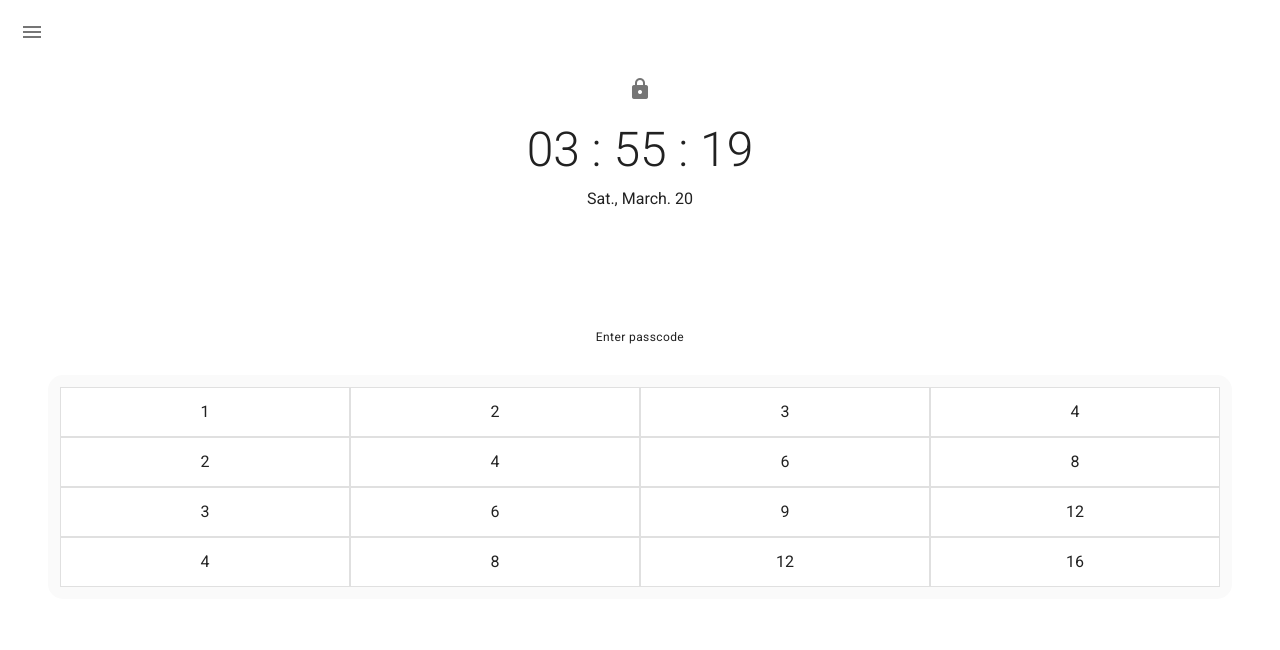
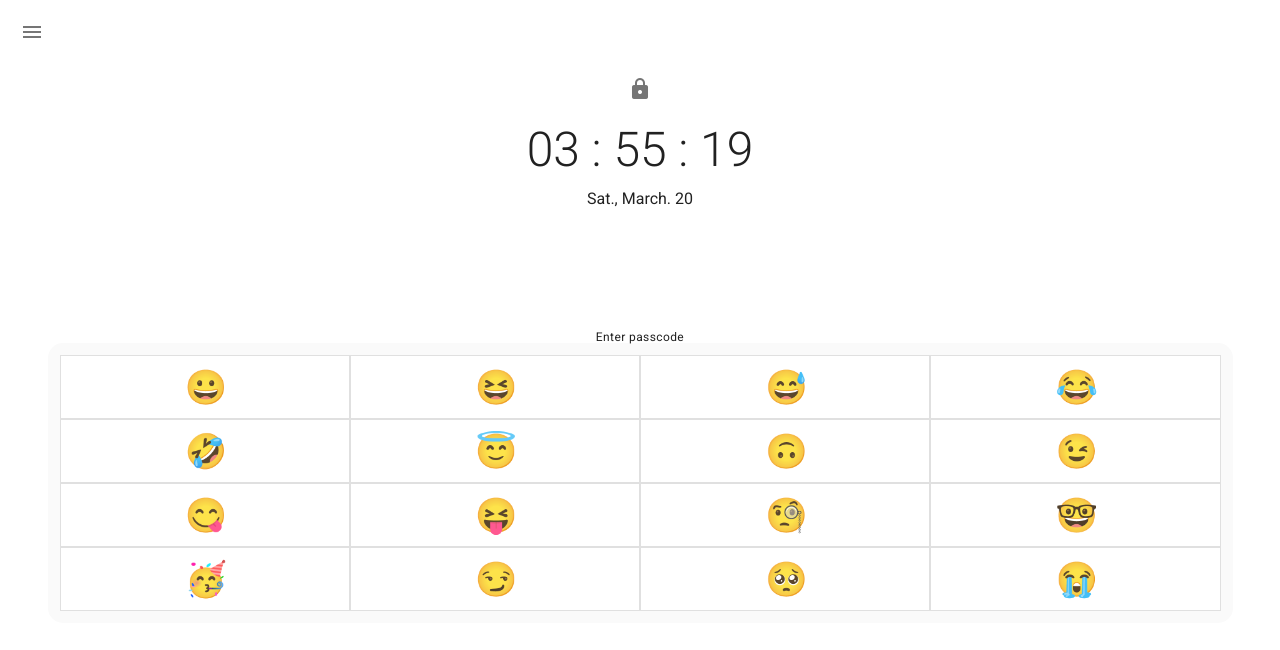
Before and after one commit to Thomas-Leung/emoji-password, a Vue app: page /#/ in a window 1280 px wide. Shown: the top 650 px of the page. Built offline with nearby package versions, Linux system fonts and the light colour scheme.

Commit message:
added emoji button tile

```diff
--- a/src/components/EmojiPwd.vue
+++ b/src/components/EmojiPwd.vue
@@ -1,10 +1,17 @@
 <template>
-  <v-sheet class="pa-12">
+  <v-sheet class="pa-4">
     <v-container class="grey lighten-5" style="border-radius:15px">
       <v-row v-for="i in 4" :key="i" no-gutters>
         <v-col v-for="j in 4" :key="j">
-          <v-card class="pa-3" outlined tile align="center">
-              {{i*j}}
+          <v-card height="8vh" outlined tile align="center">
+            <v-btn
+              class="display-1"
+              ripple="true"
+              tile
+              text
+              width="100%"
+              height="100%"
+            >{{emoji[i == 1? i * j : 4*(i-1) + j]}}</v-btn>
             <!-- <p class="display-1 mb-0">{{emoji[i * j]}}</p> -->
           </v-card>
         </v-col>
@@ -17,11 +24,32 @@
 export default {
   data: function() {
     return {
-        emoji: ["", "😀", "😆"]
+      emoji: [
+        "",
+        "😀",
+        "😆",
+        "😅",
+        "😂",
+        "🤣",
+        "😇",
+        "🙃",
+        "😉",
+        "😋",
+        "😝",
+        "🧐",
+        "🤓",
+        "🥳",
+        "😏",
+        "🥺",
+        "😭"
+      ]
     };
   }
 };
 </script>
 
-<style>
+<style scoped>
+.v-btn {
+  min-width: 0;
+}
 </style>
```
